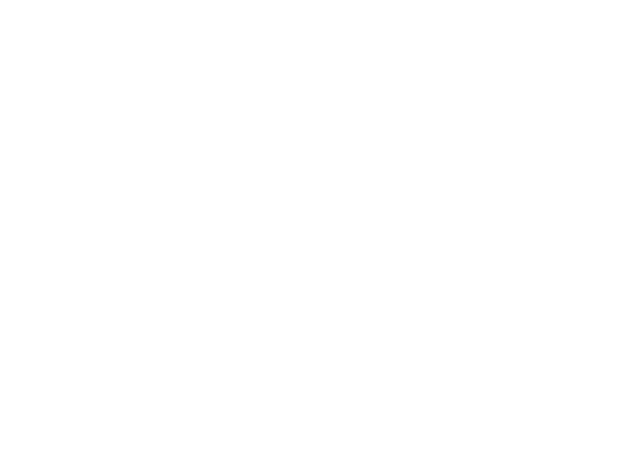
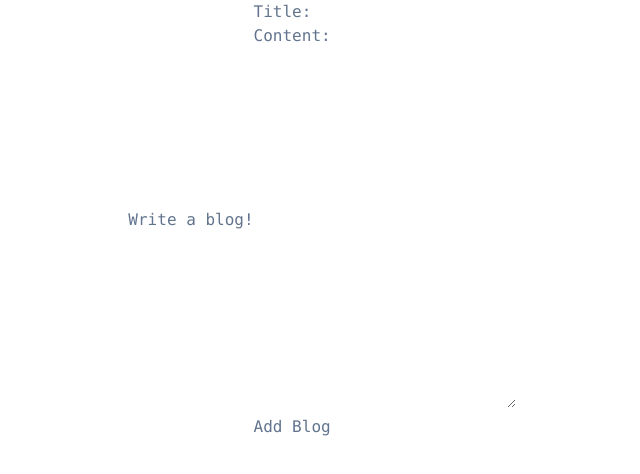
Before and after one commit to bruzz-bruzz/react-blog-app, a React (Vite) app in the folder frontend/: page /writeBlog/1 in a window 1280 px wide. Shown: the top 474 px of the page, without its empty margins (303-943 px from the left). Built offline with nearby package versions, Linux system fonts and the light colour scheme; no server answers.

Commit message:
finished writeblog.tsx

```diff
--- a/frontend/src/components/App.tsx
+++ b/frontend/src/components/App.tsx
@@ -45,6 +45,10 @@
         tmp.push(blogs[i])
       }
     }
+    setToast({message:`Found ${tmp.length} results`,ok:true})
+    setTimeout(()=>{
+      setToast({message:"",ok:false})
+    },3000)
     setBlogs(tmp)
   }
     useEffect(()=>{
@@ -76,7 +80,7 @@
       </div>
       <div className='grid grid-cols-3 lg-4 p-2 space-y-4'>
         {blogs.map((val,idx)=>(
-          <Blogcard title={val.title} author={val.author} creationdate={val.createddate} likes={val.likes} alreadyLiked={val.likes.includes(par.uuid)} previewData={val.data.slice(0,50) + '...'}/>
+          <Blogcard title={val.title} author={val.author} creationdate={val.createddate} likes={val.likes} alreadyLiked={val.likes.includes(par.uuid)} previewData={val.data.slice(0,50) + '...'} userid={parseInt(par.uuid as string)}/>
         ))}
       </div>
       <div className='flex justify-center items-center space-x-4'>
--- a/frontend/src/components/Blogcard.tsx
+++ b/frontend/src/components/Blogcard.tsx
@@ -6,8 +6,10 @@
     likes:number,
     alreadyLiked:boolean,
     previewData:string,
+    userid:number
 }
-export default function Blogcard({title,author,creationdate,likes,alreadyLiked,previewData}:Data){
+export default function Blogcard({title,author,creationdate,likes,alreadyLiked,previewData,userid}:Data){
+
     return (
         <div>
             <div className='w-3/4 font-mono flex justify-center items-center flex-col p-2 rounded-lg'>
--- a/frontend/src/components/Writeblog.tsx
+++ b/frontend/src/components/Writeblog.tsx
@@ -1,8 +1,60 @@
 import './App.css'
+import axios from 'axios'
+import {useParams,useNavigate} from 'react-router-dom'
+import {useState,useEffect} from 'react'
+import Toast from './Toast'
 export default function Writeblog(){
+    const par = useParams()
+    const nav = useNavigate()
+    const [title,setTitle] = useState<string>("")
+    const [data,setData] = useState<string>("")
+    const [toast,setToast] = useState<{message:string,ok:boolean}>({message:"",ok:false})
+async function verify(){
+    const res = await axios.post(`$P{import.meta.env.VITE_BACKEND_URL}/user/verify`,{
+      uuid:par.uuid
+    })
+    if(res.data.ok === false){
+      nav('/login')
+    }
+  }
+  async function addBlog(){
+    const res = await axios.post(`${import.meta.env.VITE_BACKEND_URL}/data/addBlog`,{
+        uuid:par.uuid,
+        title:title,
+        data:data
+    })
+    setToast({message:res.data.message,ok:res.data.ok})
+    if(res.data.ok){
+        setToast({message:res.data.message,ok:res.data.ok})
+    } else {
+        setToast({message:'Error occurred',ok:res.data.ok})
+    }
+    setTimeout(()=>{
+        setToast({message:"",ok:false})
+    },3000)
+  }
+  useEffect(()=>{
+    verify()
+  },[])
     return (
         <div>
-
+            <div className='flex justify-center items-center font-mono text-slate-500'>
+                <p>Write a blog!</p>
+                <form>
+                    <div>
+                        <label htmlFor='title'>Title:</label>
+                        <input type='text' id='title' value={title} onChange={(e) => setTitle(e.target.value)} />
+                    </div>
+                    <div>
+                        <label htmlFor='data'>Content:</label>
+                        <textarea id='data' rows={15} className='w-9/10' value={data} onChange={(e) => setData(e.target.value)} />
+                    </div>
+                    <button type='button' onClick={addBlog}>Add Blog</button>
+                </form>
+            </div>
+            {toast.message.length > 0 && (
+                <Toast message={toast.message} ok={toast.ok} />
+            )}
         </div>
     )
 }
```
